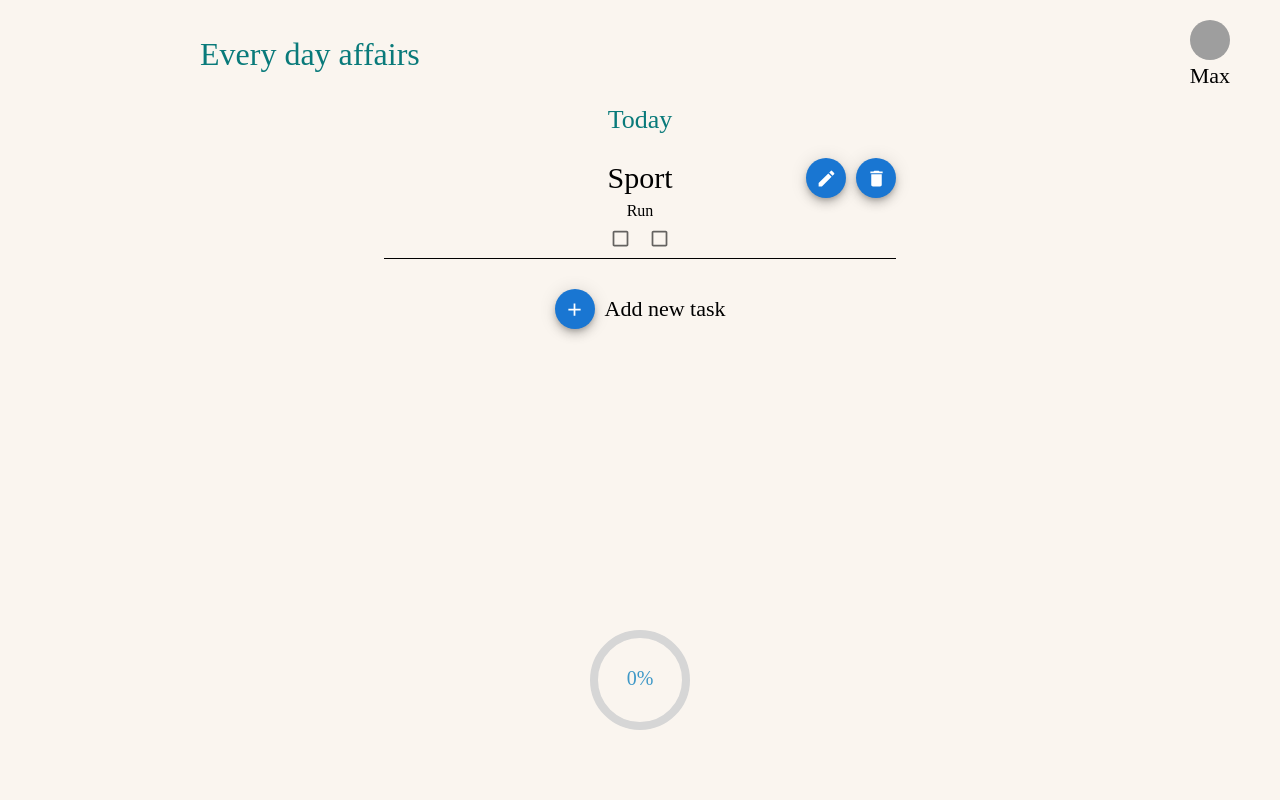
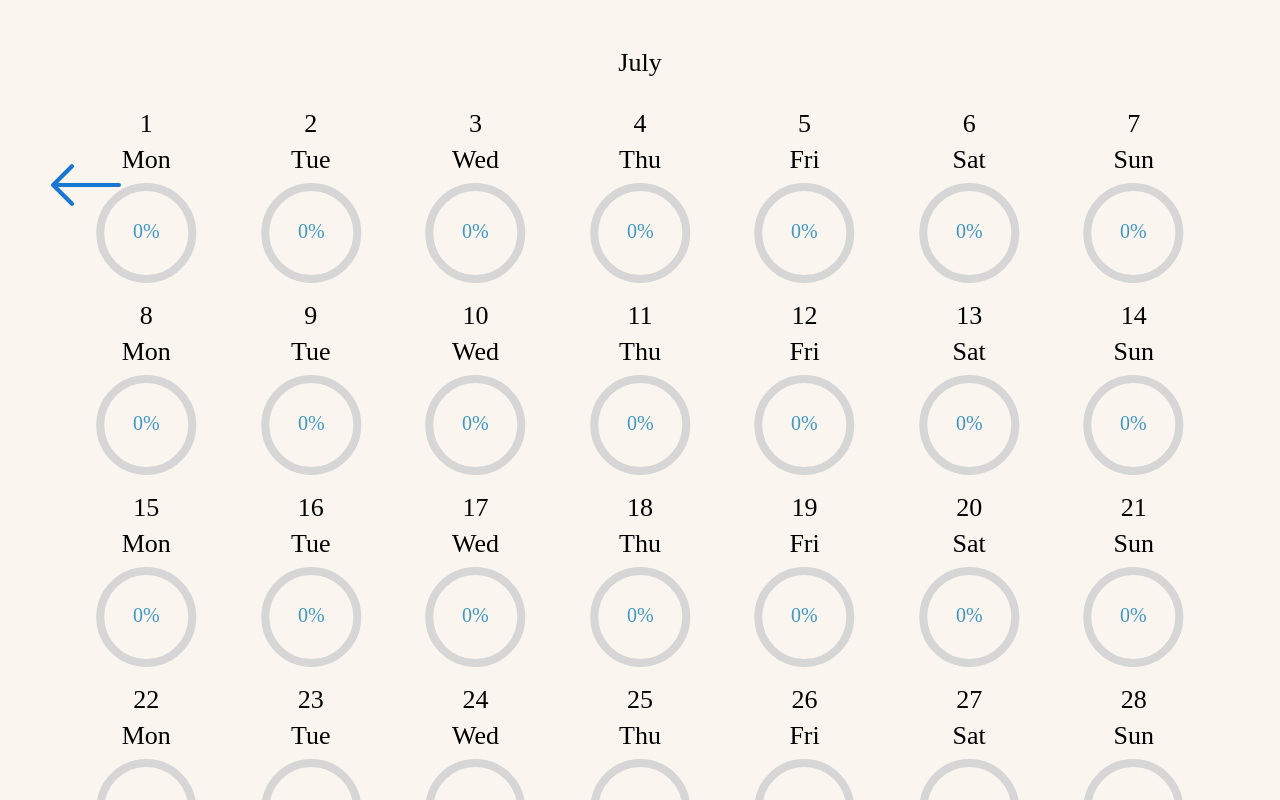
Before and after one commit to max7891112/Controls, a React (Vite) app: page /month in a window 1280 px wide. Built offline with nearby package versions, Linux system fonts and the light colour scheme; grey boxes are pictures that could not be loaded.

Commit message:
v1.3 month ready but not dinamic

```diff
--- a/package.json
+++ b/package.json
@@ -18,6 +18,7 @@
     "react": "^18.3.1",
     "react-circular-progressbar": "^2.1.0",
     "react-dom": "^18.3.1",
+    "react-router-dom": "^6.24.1",
     "sass": "^1.77.6",
     "uuid": "^10.0.0"
   },
--- a/src/components/App/App.scss
+++ b/src/components/App/App.scss
@@ -56,4 +56,34 @@
 .footer {
   flex: 0 0 auto;
   margin-bottom: 70px;
+
 }
+
+.main-svg{
+  width: 70px;
+  height: 70px;
+  position: absolute;
+  top: 150px;
+  right: 5%;
+  fill: #1976d2;
+  cursor: pointer;
+  transition: all .3s ease;
+  &:hover{
+    fill: #1565c0;
+    right: 4%;
+  }
+}
+
+.error{
+  display: flex;
+  flex-direction: column;
+  align-items: center;
+  justify-content: center;
+  margin-top: 200px;
+  font-size: 24px;
+  p{
+
+    color: rgb(9, 122, 122);
+    margin: 20px 0;
+  }
+}
--- a/src/components/App/App.tsx
+++ b/src/components/App/App.tsx
@@ -8,8 +8,10 @@ import { NewTask } from "./NewTask";
 import { CircularProgressbar } from "react-circular-progressbar";
 import "react-circular-progressbar/dist/styles.css";
 import { getPercentage } from "../../utils/transformDataLong";
+import Tooltip from "@mui/material/Tooltip";
+import { Link } from "react-router-dom";
 
-function App() {
+export function App() {
   const [isAddTask, setIsAddTask] = useState(false);
   const [tasks, setTasks] = useState<TaskType[]>([
     {
@@ -131,6 +133,18 @@ function App() {
           text={`${allTaskLong}%`}
           className="main-progressbar"
         />
+        <Link to="/month">
+          <Tooltip title="month" placement="bottom">
+            <svg
+              id="Layer_1"
+              viewBox="0 0 100 100"
+              data-name="Layer 1"
+              className="main-svg"
+            >
+              <path d="m99.12 47.88-26.87-26.88a3 3 0 1 0 -4.25 4.25l21.76 21.75h-86.76a3 3 0 0 0 0 6h86.76l-21.76 21.75a3 3 0 1 0 4.25 4.25l26.87-26.88a3 3 0 0 0 0-4.24z"></path>
+            </svg>
+          </Tooltip>
+        </Link>
       </div>
     </div>
   );
--- a/src/main.tsx
+++ b/src/main.tsx
@@ -1,14 +1,17 @@
 import React from "react";
 import ReactDOM from "react-dom/client";
+import { BrowserRouter } from "react-router-dom";
 import "@fontsource/roboto/300.css";
 import "@fontsource/roboto/400.css";
 import "@fontsource/roboto/500.css";
 import "@fontsource/roboto/700.css";
-import App from "./components/App/App.tsx";
+import { Provider } from "./providers/Provider.tsx";
 import "./style/null.scss";
 
 ReactDOM.createRoot(document.getElementById("root")!).render(
   <React.StrictMode>
-    <App />
+    <BrowserRouter>
+      <Provider />
+    </BrowserRouter>
   </React.StrictMode>
 );
--- /dev/null
+++ b/src/pages/Error/Error.tsx
@@ -0,0 +1,10 @@
+import { Link } from "react-router-dom";
+export const ErrorPage = () => {
+  return (
+    <div className="error">
+      <h1>Oops, something went wrong</h1>
+      <p>Try again later</p>
+      <Link to="/">Go home page</Link>
+    </div>
+  );
+};
--- /dev/null
+++ b/src/pages/Month/Month.tsx
@@ -0,0 +1,113 @@
+import "./month.css";
+import { CircularProgressbar } from "react-circular-progressbar";
+import { v1 } from "uuid";
+import Tooltip from "@mui/material/Tooltip";
+import { Link } from "react-router-dom";
+import { useState } from "react";
+
+export const Month = (): JSX.Element => {
+  const getCountDays = () => {
+    const now = new Date();
+    const currentMonth = now.getMonth();
+    const currentYear = now.getFullYear();
+    const date1 = new Date(currentYear, currentMonth, 1);
+    const date2 = new Date(currentYear, currentMonth + 1, 1);
+
+    const countDays = Math.ceil(
+      (date2.getTime() - date1.getTime()) / 1000 / 3600 / 24
+    );
+    return countDays;
+  };
+
+  const getFirstDay = () => {
+    const now = new Date();
+    const currentMonth = now.getMonth();
+    const currentYear = now.getFullYear();
+    const date1 = new Date(currentYear, currentMonth, 1);
+    return date1.getDay();
+  };
+
+  const getIndexDay = (i: number) => {
+    return getFirstDay() + i - 1 > 6
+      ? (getFirstDay() + i - 1) % 7
+      : getFirstDay() + i - 1;
+  };
+  const getIndex = () => {
+    const arr = [];
+    if (getFirstDay() > 1) {
+      for (let i = 1; i < getFirstDay(); i++) {
+        arr.push([0, -1, 0]);
+      }
+    }
+    if (getFirstDay() === 0) {
+      for (let i = 0; i < 6; i++) {
+        arr.push([0, -1, 0]);
+      }
+    }
+    return arr;
+  };
+
+  const createData = () => {
+    const dataArr: number[][] = [];
+    for (let i = 1; i < getCountDays() + 1; i++) {
+      dataArr.push([i, getIndexDay(i), 0]);
+    }
+    return dataArr;
+  };
+
+  const data = createData();
+  data.unshift(...getIndex());
+  const [monthStat, setMonthStat] = useState(data);
+  const getFullMonth = (month: number) => {
+    return {
+      0: "January",
+      1: "February",
+      2: "March",
+      3: "April",
+      4: "May",
+      5: "June",
+      6: "July",
+      7: "August",
+      8: "September",
+      9: "October",
+      10: "November",
+      11: "December",
+    }[month];
+  };
+  return (
+    <div className="month">
+      <h2>{getFullMonth(new Date().getMonth())}</h2>
+      <div className="month_container">
+        {monthStat.map(([day, weekday, percentage]: number[]) =>
+          weekday !== -1 ? (
+            <div className="month_item" key={v1()}>
+              <h3 className="month_day">{day}</h3>
+              <p className="month_weekday">
+                {["Sun", "Mon", "Tue", "Wed", "Thu", "Fri", "Sat"][weekday]}
+              </p>
+              <CircularProgressbar
+                value={percentage}
+                text={`${percentage}%`}
+                className="main-progressbar"
+              />
+            </div>
+          ) : (
+            <div className="month_item" key={v1()}></div>
+          )
+        )}
+      </div>
+      <Link to="/">
+        <Tooltip title="today" placement="bottom">
+          <svg
+            id="Layer_1"
+            viewBox="0 0 100 100"
+            data-name="Layer 1"
+            className="month-svg"
+          >
+            <path d="m99.12 47.88-26.87-26.88a3 3 0 1 0 -4.25 4.25l21.76 21.75h-86.76a3 3 0 0 0 0 6h86.76l-21.76 21.75a3 3 0 1 0 4.25 4.25l26.87-26.88a3 3 0 0 0 0-4.24z"></path>
+          </svg>
+        </Tooltip>
+      </Link>
+    </div>
+  );
+};
--- /dev/null
+++ b/src/pages/Month/month.css
@@ -0,0 +1,51 @@
+.month {
+    display: flex;
+    flex-direction: column;
+    align-items: center;
+    height: 100vh;
+    width: 100vw;
+    background-color: rgb(250, 245, 239);
+    overflow-y: auto;
+    padding-top: 50px;
+    font-size: 26px;
+}
+.month_container {
+    display: grid;
+    margin-top: 25px;
+    width: 90%;
+    height: fit-content;
+    grid-template-columns: repeat(7, 1fr);
+    grid-template-rows: repeat(auto-fill, 1fr);
+    padding-bottom: 50px;
+    grid-row-gap: 10px;
+}
+
+.month_item{
+    display: flex;
+    flex-direction: column;
+    justify-content: center;
+    align-items: center;
+}
+
+.month_day {
+    padding: 10px 0;
+}
+.month_weekday {
+    padding-bottom: 10px;
+}
+
+.month-svg{
+    width: 70px;
+  height: 70px;
+  position: absolute;
+  top: 150px;
+  left: 4%;
+  fill: #1976d2;
+  cursor: pointer;
+  transition: all .3s ease;
+  rotate: 180deg;
+}
+.month-svg:hover{
+    fill: #1565c0;
+    left: 3%;
+  }
--- /dev/null
+++ b/src/providers/Provider.tsx
@@ -0,0 +1,15 @@
+import { Routes, Route } from "react-router-dom";
+import { App } from "../components/App/App";
+import { Month } from "../pages/Month/Month";
+import { ErrorPage } from "../pages/Error/Error";
+export const Provider = () => {
+  return (
+    <>
+      <Routes>
+        <Route path="/" element={<App />} />
+        <Route path="/month" element={<Month />} />
+        <Route path="*" element={<ErrorPage />} />
+      </Routes>
+    </>
+  );
+};
```
Also changed, not shown: src/img/arrow_right.svg (added), 1 other file (tests, documents, lock files or other folders).
